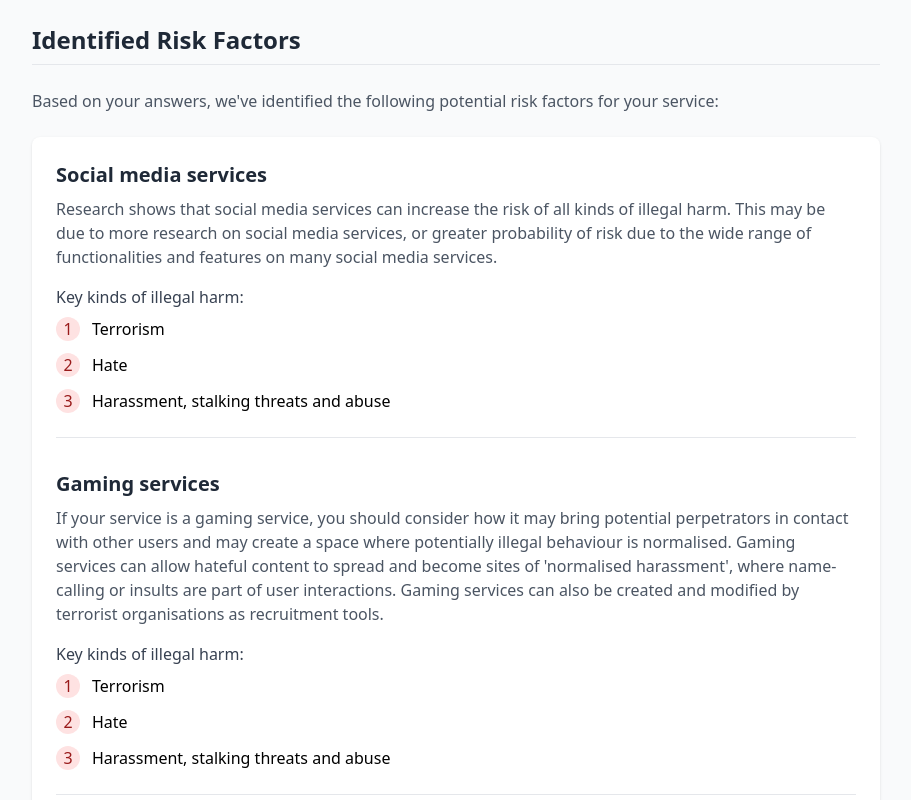
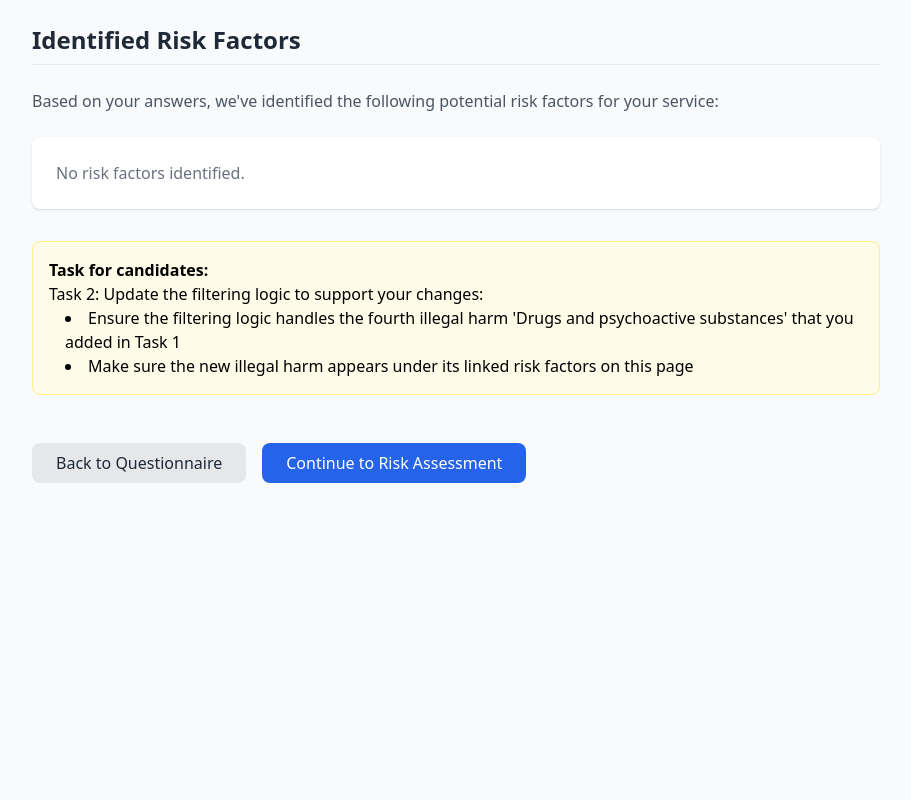
Before and after one commit to nichgalzin/illuminate-project, a Next.js app: page /results in a window 1280 px wide. Shown: the top 800 px of the page, without its empty margins (184-1095 px from the left). Built offline with nearby package versions, Linux system fonts and the light colour scheme.

Commit message:
Updated to reduce number of tasks

```diff
--- a/data/data.ts
+++ b/data/data.ts
@@ -51,8 +51,16 @@ export const questionnaireData = {
         { value: "postingImages", label: "Posting or sending images or videos" }
       ],
       type: "checkbox"
+    },
+    {
+      id: "q3",
+      text: "How many monthly active UK users does your service have?",
+      options: [
+        { value: "smallService", label: "Less than 700,000" },
+        { value: "largeService", label: "700,000 or more i.e. Large service" }
+      ],
+      type: "radio"
     }
-    // Question 3 needs to be added by the candidate
   ]
 };
 
@@ -68,12 +76,12 @@ export const illegalHarms: IllegalHarm[] = [
 // are relevant for each risk factor identified from the questionnaire answers
 export const riskFactors: Record<string, string[]> = {
   socialMedia: ["terrorism", "hate", "harassment"],
-  gaming: ["terrorism", "hate", "harassment"],
+  gaming: ["terrorism", "harassment"],
   marketplace: ["terrorism"],
-  directMessaging: ["terrorism", "hate", "harassment"],
-  commenting: ["terrorism", "hate", "harassment"],
-  postingImages: ["terrorism", "hate", "harassment"]
-  // Risk factors for question 3 need to be added by the candidate
+  directMessaging: ["hate", "harassment"],
+  commenting: ["hate", "harassment"],
+  postingImages: ["terrorism", "hate"],
+  largeService: ["terrorism", "hate", "harassment"]
 };
 
 export const riskFactorDescriptions: RiskFactorInfo[] = [
@@ -87,7 +95,7 @@ export const riskFactorDescriptions: RiskFactorInfo[] = [
     id: "gaming",
     name: "Gaming services",
     description: "If your service is a gaming service, you should consider how it may bring potential perpetrators in contact with other users and may create a space where potentially illegal behaviour is normalised. Gaming services can allow hateful content to spread and become sites of 'normalised harassment', where name-calling or insults are part of user interactions. Gaming services can also be created and modified by terrorist organisations as recruitment tools.",
-    relatedHarms: ["terrorism", "hate", "harassment"]
+    relatedHarms: ["terrorism", "harassment"]
   },
   {
     id: "marketplace",
@@ -99,18 +107,24 @@ export const riskFactorDescriptions: RiskFactorInfo[] = [
     id: "directMessaging",
     name: "Direct messaging",
     description: "There is a strong link between direct messaging and various offences due to the closed nature of these messages. While direct messaging can enable users to protect their privacy, direct messaging can be used to facilitate offences or share illegal content in a way that is not immediately visible to the public.",
-    relatedHarms: ["terrorism", "hate", "harassment"]
+    relatedHarms: ["hate", "harassment"]
   },
   {
     id: "commenting",
     name: "Commenting on content",
     description: "Commenting on content can enable potential perpetrators to target users who share content and to amplify or signpost to existing illegal content. For example, potential perpetrators may share comments containing hateful content on a user's post, sometimes with a coordinated group of users, as a means of targeting the user who posted the content.",
-    relatedHarms: ["terrorism", "hate", "harassment"]
+    relatedHarms: ["hate", "harassment"]
   },
   {
     id: "postingImages",
     name: "Posting images or videos",
     description: "Posting images or videos can allow potential perpetrators to share illegal content with many users in open channels of communication. Posting images is a key functionality in the commission of image-based offences, for example, users may be able to post 'memes' that include terrorist or hateful content.",
+    relatedHarms: ["terrorism", "hate"]
+  },
+  {
+    id: "largeService",
+    name: "Large service",
+    description: "Services with 700,000 or more monthly active UK users are considered large services. Large services may have greater resources to implement safety measures but also have a greater potential impact if illegal content is shared on their platform.",
     relatedHarms: ["terrorism", "hate", "harassment"]
   }
 ];
--- a/pages/questionnaire.tsx
+++ b/pages/questionnaire.tsx
@@ -72,11 +72,7 @@ export default function Questionnaire() {
         {/* Note for candidates */}
         <div className="mb-8 p-4 bg-yellow-50 border border-yellow-200 rounded-lg">
           <p className="font-semibold">Task for candidates:</p>
-          <p>Add the third question about monthly active UK users:</p>
-          <ul className="list-disc list-inside pl-4">
-            <li>Question text: "How many monthly active UK users does your service have?"</li>
-            <li>Options: "Less than 700,000" and "700,000 or more i.e. Large service"</li>
-          </ul>
+          <p>In Task 1, you'll need to add a fourth illegal harm "Drugs and psychoactive substances" and link it to the appropriate risk factors.</p>
         </div>
 
         <button
--- a/pages/recommended-measures.tsx
+++ b/pages/recommended-measures.tsx
@@ -51,12 +51,15 @@ export default function RecommendedMeasures() {
         {/* Note for candidates */}
         <div className="mb-8 p-4 bg-yellow-50 border border-yellow-200 rounded-lg">
           <p className="font-semibold">Task for candidates:</p>
-          <p>Implement the logic to filter safety measures based on risk factors and risk levels:</p>
+          <p>Tasks 3 and 4:</p>
           <ul className="list-disc list-inside pl-4">
-            <li>Add the fifth safety measure (Private Messaging Safeguards) to the data.ts file</li>
-            <li>Implement logic to filter measures based on the conditions</li>
-            <li>Consider risk factors from the Results page and risk levels from the Risk Assessment page</li>
-            <li>For the "Large service" condition, use the answer to question 3 (over 700k users)</li>
+            <li>Task 3: Add the fifth safety measure (Private Messaging Safeguards) to the data.ts file</li>
+            <li>Task 4: Implement logic to filter measures based on the conditions:</li>
+            <ul className="list-disc list-inside pl-4 ml-4">
+              <li>Consider risk factors from the Results page and risk levels from the Risk Assessment page</li>
+              <li>For the "Large service" condition, use the answer to question 3 (over 700k users)</li>
+              <li>Only show safety measures where the condition is met</li>
+            </ul>
           </ul>
         </div>
 
--- a/pages/results.tsx
+++ b/pages/results.tsx
@@ -5,11 +5,9 @@ import Head from "next/head";
 
 export default function Results() {
   const router = useRouter();
-  const [riskList, setRiskList] = useState<string[]>(["terrorism", "hate", "harassment"]);
-  const [riskFactorList, setRiskFactorList] = useState<string[]>(["socialMedia", "gaming", "marketplace", "directMessaging", "commenting", "postingImages"]);
-
-  // This is a starter implementation that just shows all risk factors
-  // The candidate will need to implement the logic to filter based on questionnaire answers
+  const [riskList, setRiskList] = useState<string[]>([]);
+  const [riskFactorList, setRiskFactorList] = useState<string[]>([]);
+  const [isLargeService, setIsLargeService] = useState<boolean>(false);
 
   useEffect(() => {
     // Load saved answers from localStorage
@@ -17,22 +15,64 @@ export default function Results() {
     if (savedAnswers) {
       try {
         const answers = JSON.parse(savedAnswers);
-        // Here the candidate would implement filtering logic based on answers
-        // Expected implementation:
-        // 1. For question 1 (service type), add the selected service type to riskFactorList
-        // 2. For question 2 (features), add each selected feature to riskFactorList
-        // 3. For question 3 (user count), if "700,000 or more" is selected, this indicates a "Large Service"
-        //    which should be considered when filtering safety measures later
-        // 4. For each risk factor, add its associated illegal harms from the riskFactors object to riskList
+
+        // Initialize arrays to store identified risk factors and risks
+        const identifiedRiskFactors: string[] = [];
+        const identifiedRisks = new Set<string>();
+
+        // Process Question 1 (service type)
+        if (answers.q1) {
+          answers.q1.forEach((serviceType: string) => {
+            identifiedRiskFactors.push(serviceType);
+
+            // Add associated illegal harms to the risk list
+            if (riskFactors[serviceType]) {
+              riskFactors[serviceType].forEach(risk => identifiedRisks.add(risk));
+            }
+          });
+        }
+
+        // Process Question 2 (features)
+        if (answers.q2) {
+          answers.q2.forEach((feature: string) => {
+            identifiedRiskFactors.push(feature);
+
+            // Add associated illegal harms to the risk list
+            if (riskFactors[feature]) {
+              riskFactors[feature].forEach(risk => identifiedRisks.add(risk));
+            }
+          });
+        }
+
+        // Process Question 3 (user count)
+        if (answers.q3) {
+          if (answers.q3.includes("largeService")) {
+            setIsLargeService(true);
+
+            // Add "largeService" as a risk factor
+            identifiedRiskFactors.push("largeService");
+            if (riskFactors["largeService"]) {
+              riskFactors["largeService"].forEach(risk => identifiedRisks.add(risk));
+            }
+          }
+        }
+
+        // Update state with identified risk factors and risks
+        setRiskFactorList(identifiedRiskFactors);
+        setRiskList(Array.from(identifiedRisks));
+
       } catch (error) {
         console.error("Error parsing saved answers:", error);
       }
     }
+  }, []);
 
-    // Store the risks in localStorage for the next step
+  // Store the risks and risk factors in localStorage for the next step
+  useEffect(() => {
     localStorage.setItem("calculatedRisks", JSON.stringify(riskList));
     localStorage.setItem("riskFactors", JSON.stringify(riskFactorList));
-  }, [riskList, riskFactorList]);
+    localStorage.setItem("isLargeService", JSON.stringify(isLargeService));
+  }, [riskList, riskFactorList, isLargeService]);
 
   const handleContinue = () => {
     router.push("/risk-assessment");
@@ -90,13 +130,10 @@ export default function Results() {
         {/* Note for candidates */}
         <div className="mb-8 p-4 bg-yellow-50 border border-yellow-200 rounded-lg">
           <p className="font-semibold">Task for candidates:</p>
-          <p>Implement the logic to filter risk factors based on questionnaire answers:</p>
+          <p>Task 2: Update the filtering logic to support your changes:</p>
           <ul className="list-disc list-inside pl-4">
-            <li>Update the useEffect to process answers from localStorage</li>
-            <li>Add support for the risk factors related to question 3</li>
-            <li>Add support the fourth illegal harm 'Drugs and psychoactive substances'</li>
-            <li>Filter risk factors based on the selected options from questions 1, 2, and 3</li>
-
+            <li>Ensure the filtering logic handles the fourth illegal harm 'Drugs and psychoactive substances' that you added in Task 1</li>
+            <li>Make sure the new illegal harm appears under its linked risk factors on this page</li>
           </ul>
         </div>
 
--- a/pages/risk-assessment.tsx
+++ b/pages/risk-assessment.tsx
@@ -86,7 +86,7 @@ export default function RiskAssessment() {
         {/* Note for candidates */}
         <div className="mb-8 p-4 bg-yellow-50 border border-yellow-200 rounded-lg">
           <p className="font-semibold">Task for candidates:</p>
-          <p>Add the fourth illegal harm:</p>
+          <p>Task 1: Add the fourth illegal harm:</p>
           <ul className="list-disc list-inside pl-4">
             <li>Add "Drugs and psychoactive substances" as a fourth illegal harm to assess</li>
             <li>Ensure the risk assessment interface allows users to assign risk levels to this new harm</li>
```
